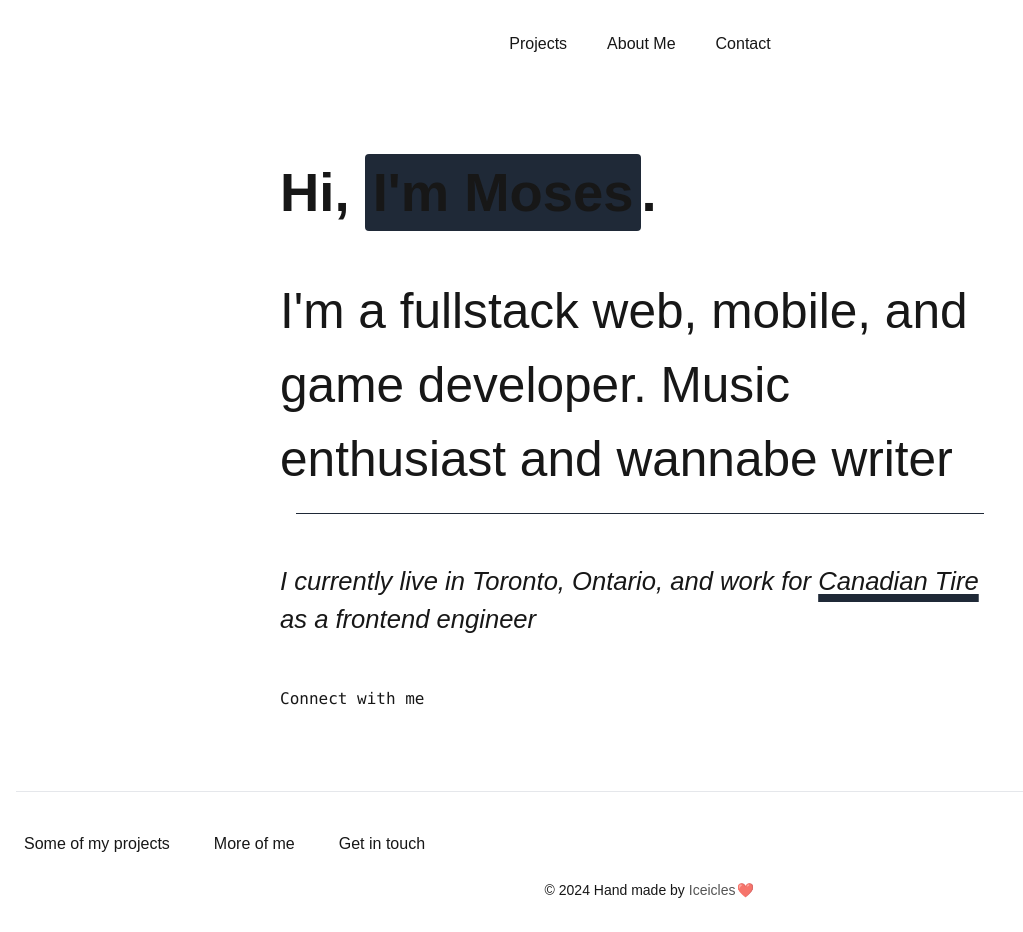
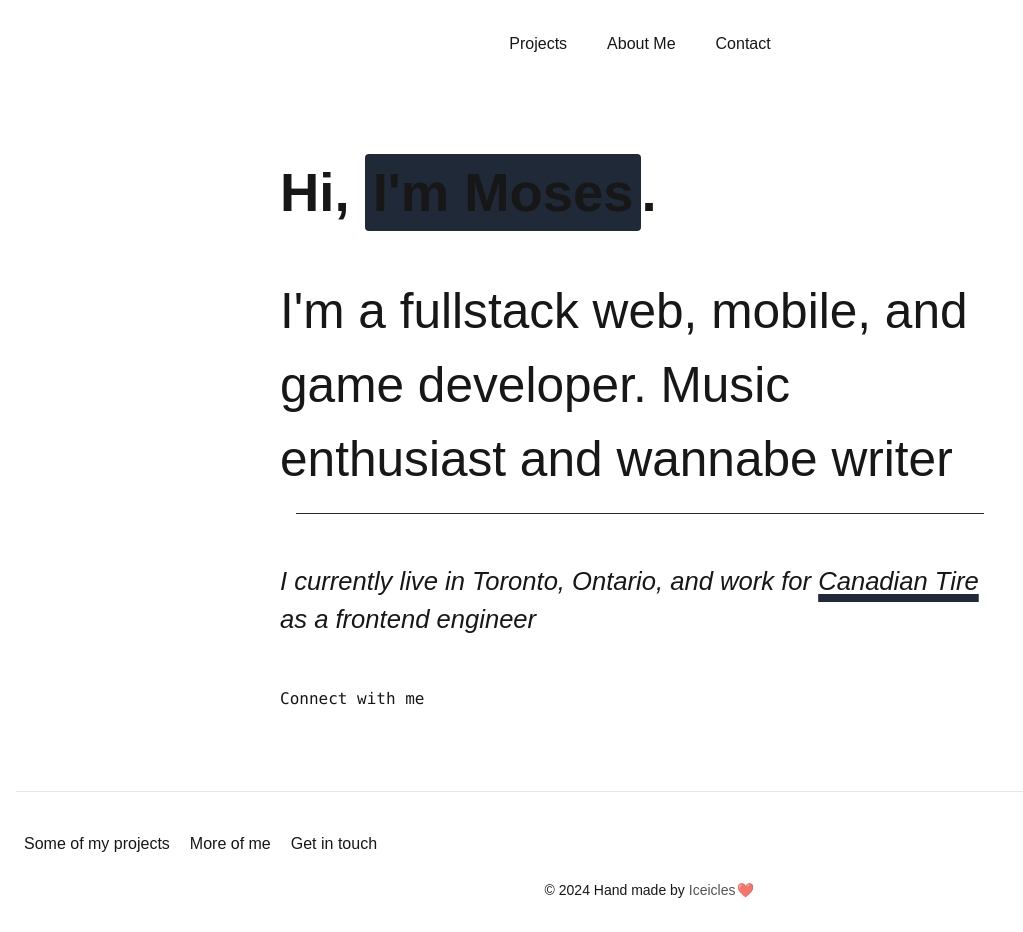
Before and after one commit to iceicles/portfolio, a Next.js app: page / in a window 1280 px wide. Shown: the whole page, without its empty margins (0-1023 px from the left). Built offline with nearby package versions, Linux system fonts and the light colour scheme.

Commit message:
created reusable class for hover link styles

```diff
--- a/app/globals.css
+++ b/app/globals.css
@@ -107,4 +107,11 @@ body {
     text-decoration-thickness: 0.25rem;
     text-underline-offset: 0.25rem;
   }
+
+  .hover-link {
+    text-decoration: underline;
+    text-decoration-thickness: 0.25rem;
+    text-decoration-color: #1f2937;
+    text-underline-offset: 0.25rem;
+  }
 }
--- a/components/Footer/index.tsx
+++ b/components/Footer/index.tsx
@@ -14,10 +14,7 @@ const Footer: FC<{}> = ({}) => {
               <ul className='sm:flex md:flex-row sm:flex-wrap sm:items-center flex flex-col gap-1'>
                 {FooterNavs.map((footer) => (
                   <li key={footer.id} className='self-start lg:self-auto p-2'>
-                    <Link
-                      href={footer.href}
-                      className='hover:underline me-4 md:me-6'
-                    >
+                    <Link href={footer.href} className='hover:hover-link'>
                       {footer.value}
                     </Link>
                   </li>
--- a/components/Header/index.tsx
+++ b/components/Header/index.tsx
@@ -32,7 +32,7 @@ const Header: FC<{}> = ({}) => {
                     styles={
                       isActive(el.href, pathname)
                         ? 'active-link'
-                        : 'hover:underline hover:decoration-4 hover:decoration-gray-800'
+                        : 'hover:hover-link'
                     }
                   />
                 ))}
```
